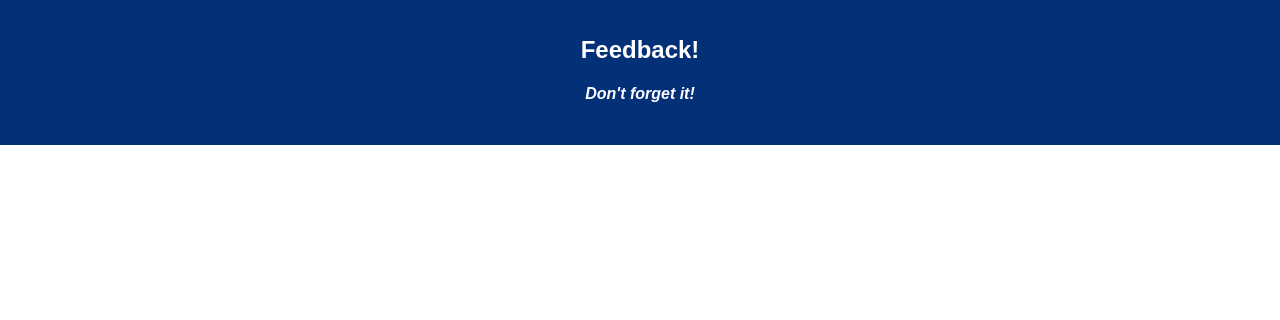
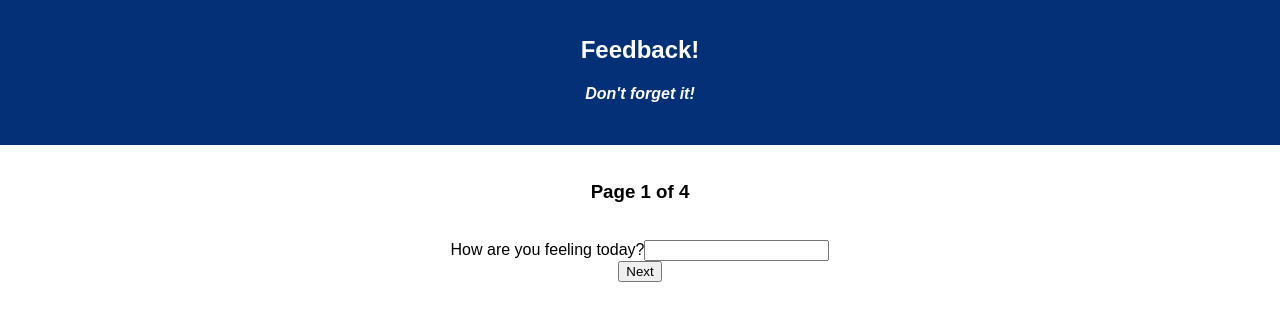
Before and after one commit to IsaacOverlander/redux-feedback-loop, a React (Create React App) app: page /#/ in a window 1280 px wide. Shown: the top 320 px of the page. Built offline with nearby package versions, Linux system fonts and the light colour scheme.

Commit message:
Created feeling submission form

```diff
--- a/src/components/App/App.js
+++ b/src/components/App/App.js
@@ -18,6 +18,7 @@ class App extends Component {
             <h4><i>Don't forget it!</i></h4>
           </header>
           <br />
+          {/* routes to each of the views */}
           <Route path="/" component={FeelingView} />
           <Route path="/understanding" component={UnderstandingView} />
           <Route path="/support" component={SupportView} />
--- a/src/components/FeelingView/FeelingView.js
+++ b/src/components/FeelingView/FeelingView.js
@@ -1,9 +1,19 @@
 import React, {Component} from 'react';
 
 class FeelingView extends Component {
+
     render () {
         return (
-            <div></div>
+            <div>
+                <h3>Page 1 of 4</h3>
+                <br />
+                <form>
+                    <label>How are you feeling today?</label>
+                    <input type="number"></input>
+                    <br />
+                    <button type="submit">Next</button>
+                </form>
+            </div>
         );
     };
 };
--- a/src/index.js
+++ b/src/index.js
@@ -7,6 +7,7 @@ import {createStore, applyMiddleware, combineReducers} from 'redux';
 import {Provider} from 'react-redux';
 import logger from 'redux-logger';
 
+// Reducer for storing feedback information
 const feedback = (state = [], action) => {
     return state;
 }
@@ -18,5 +19,5 @@ const storeInstance = createStore(
     applyMiddleware(logger),
 )
 
-ReactDOM.render(<Provider stoer={storeInstance}><App /></Provider>, document.getElementById('root'));
+ReactDOM.render(<Provider store={storeInstance}><App /></Provider>, document.getElementById('root'));
 registerServiceWorker();
```
